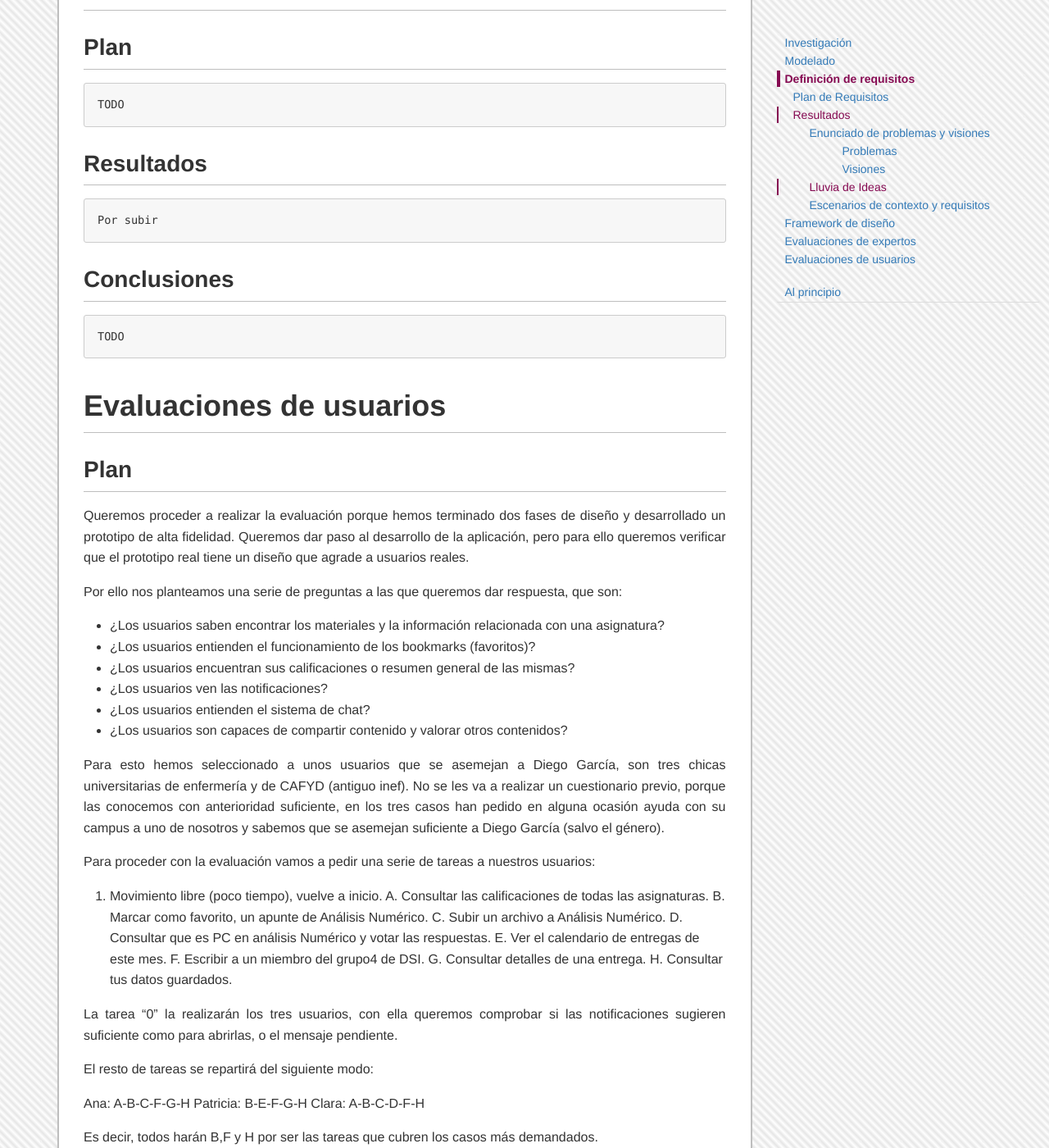
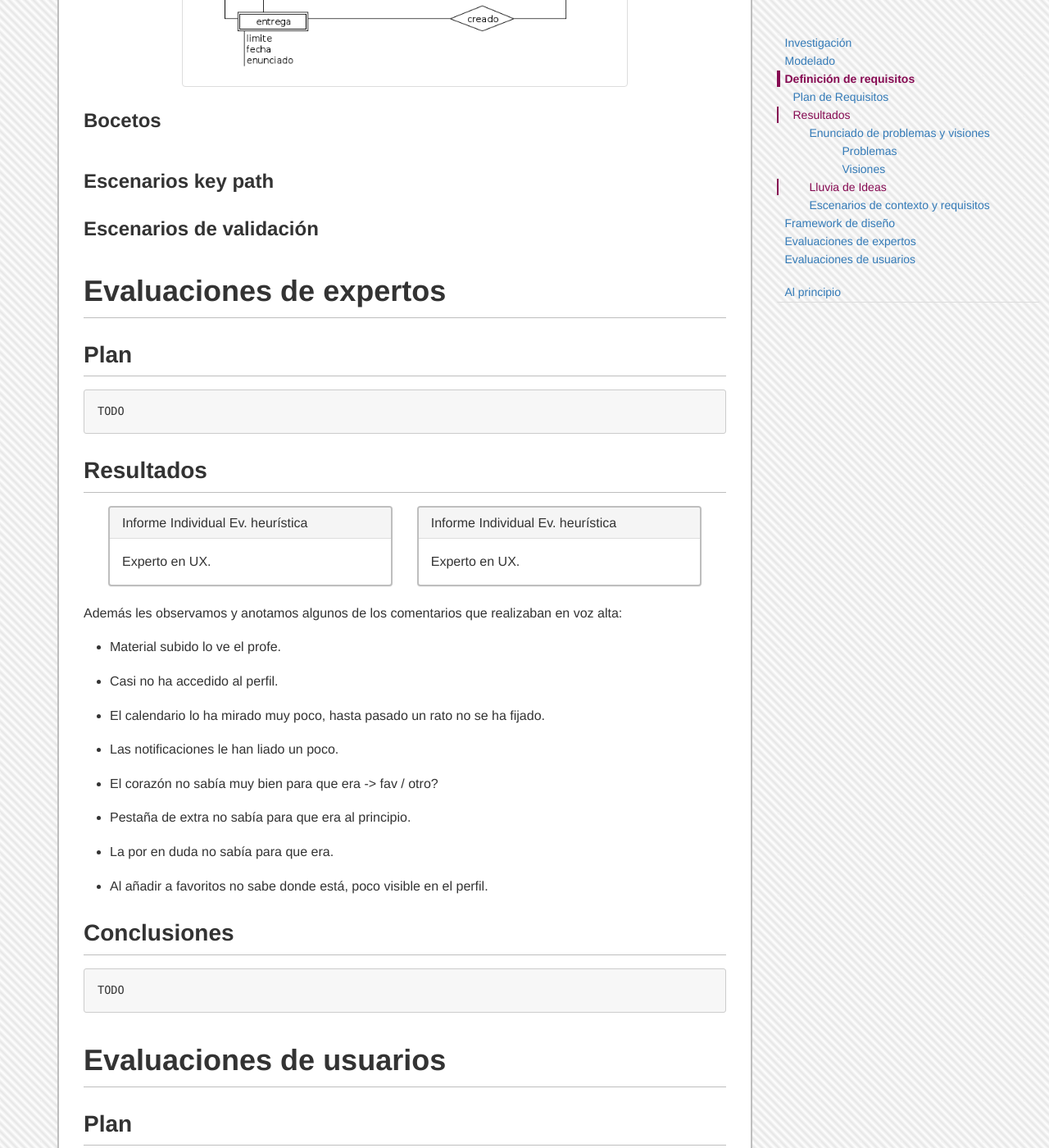
Before and after one commit to pblocz/cygnus-ux-interface-design, a Jekyll site: the page built from index.md, in a window 1280 px wide and 1400 px high, scrolled down 54258 px. Shown: the whole window at 82% size. Built offline with Jekyll 4.4.1, drawn with Linux system fonts in a browser that asks for light colours; nearby versions of some CDN libraries; some of the changed text lies outside the part shown.

Commit message:
incluido en index ev. de usuarios

```diff
--- a/index.md
+++ b/index.md
@@ -245,7 +245,26 @@ mostrar producto / fotos
 	TODO
 
 ## Resultados
-	Por subir
+	{% include panel-show.html panel_show_folder="expertos" %}
+
+Además les observamos y anotamos algunos de los comentarios que realizaban en voz alta:
+
++ Material subido lo ve el profe.
+
++ Casi no ha accedido al perfil.
+
++ El calendario lo ha mirado muy poco, hasta pasado un rato no se ha fijado.
+
++ Las notificaciones le han liado un poco.
+
++ El corazón no sabía muy bien para que era -> fav / otro?
+
++ Pestaña de extra no sabía para que era al principio.
+
++ La por en duda no sabía para que era.
+
++ Al añadir a favoritos no sabe donde está, poco visible en el perfil.
+
 
 ## Conclusiones
 	TODO
```
